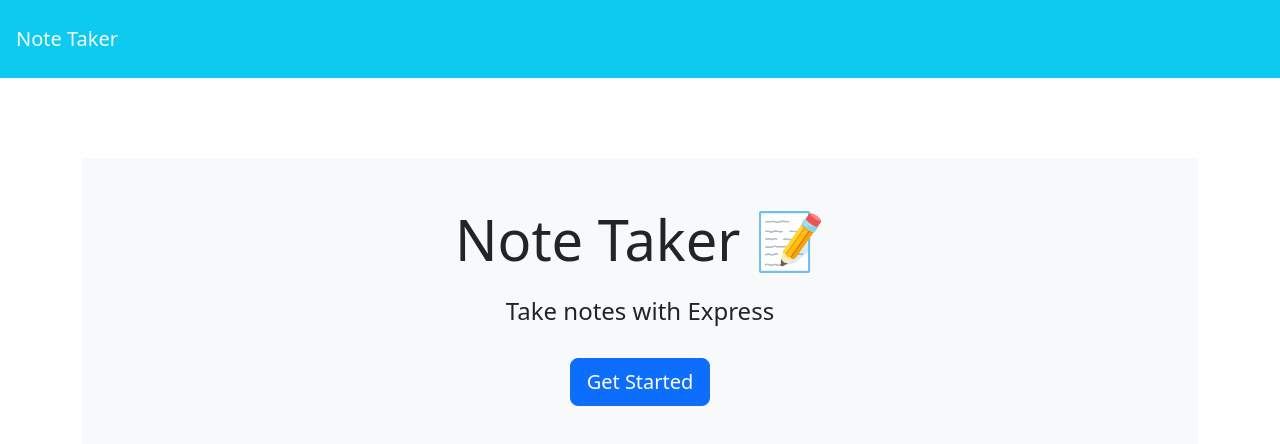
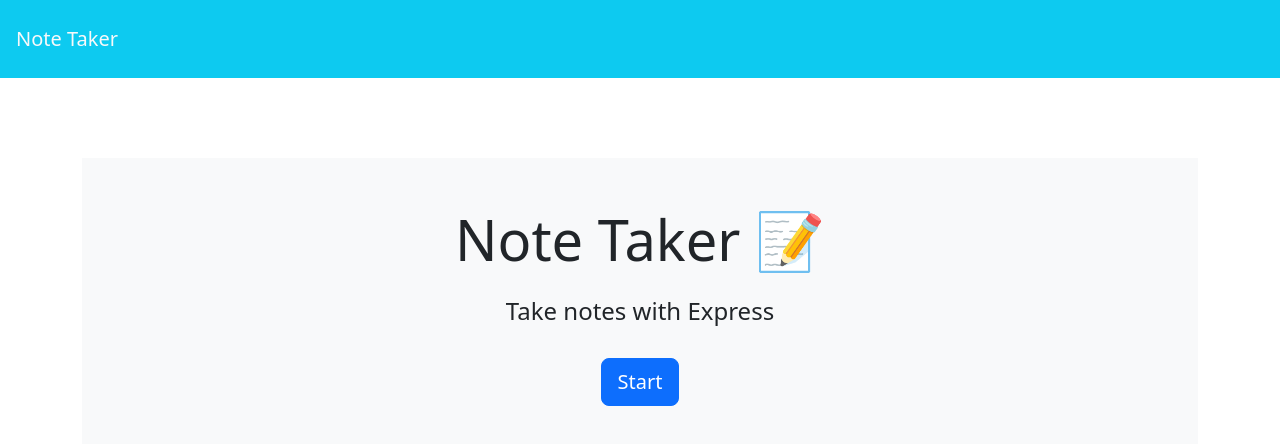
Before and after one commit to Aluce85/NoteTaker, a plain HTML site: page public/index.html in a window 1280 px wide. Drawn offline with nearby package versions, Linux system fonts and the light colour scheme; no server answers; files whose address does not match are found by name.

Commit message:
organized the files

```diff
--- a/index.html
+++ b/public/index.html
@@ -18,7 +18,7 @@
     <div style="margin-top: 80px;" class="text-center p-5 mb-4 bg-light">
       <h1 class="display-4">Note Taker <span role="img" aria-label="Memo">📝</span></h1>
       <h4 class="mt-4">Take notes with Express</h4>
-      <a class="btn btn-primary btn-lg mt-4" href="/notes" role="button">Get Started</a>
+      <a class="btn btn-primary btn-lg mt-4" href="/notes" role="button">Start</a>
     </div>
   </div>
   <script src="/assets/js/index.js"></script>
```
Also changed, not shown: db/db.json (renamed from db.json), public/assets/style.css (renamed from style.css), public/notes.html (renamed from notes.html), routes/htmlroutes.js (added), routes/readWrite.js (added).
